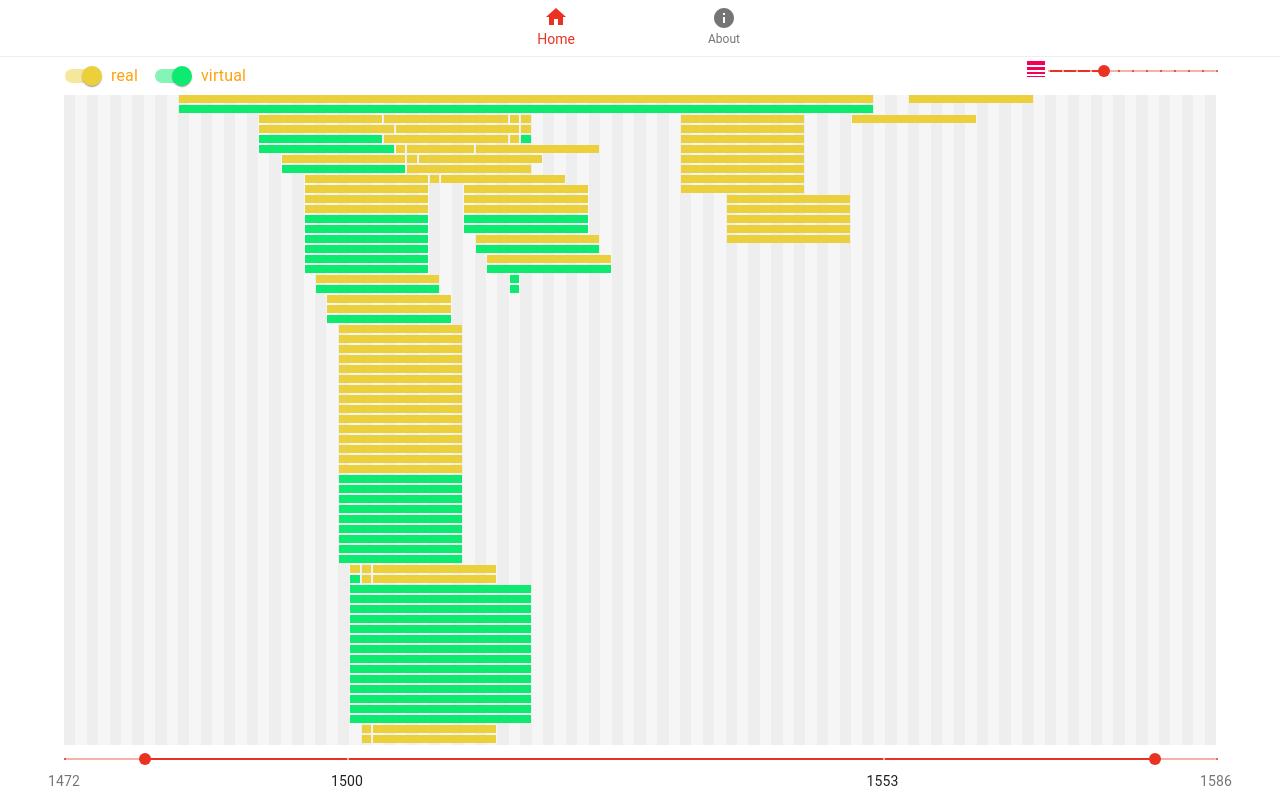
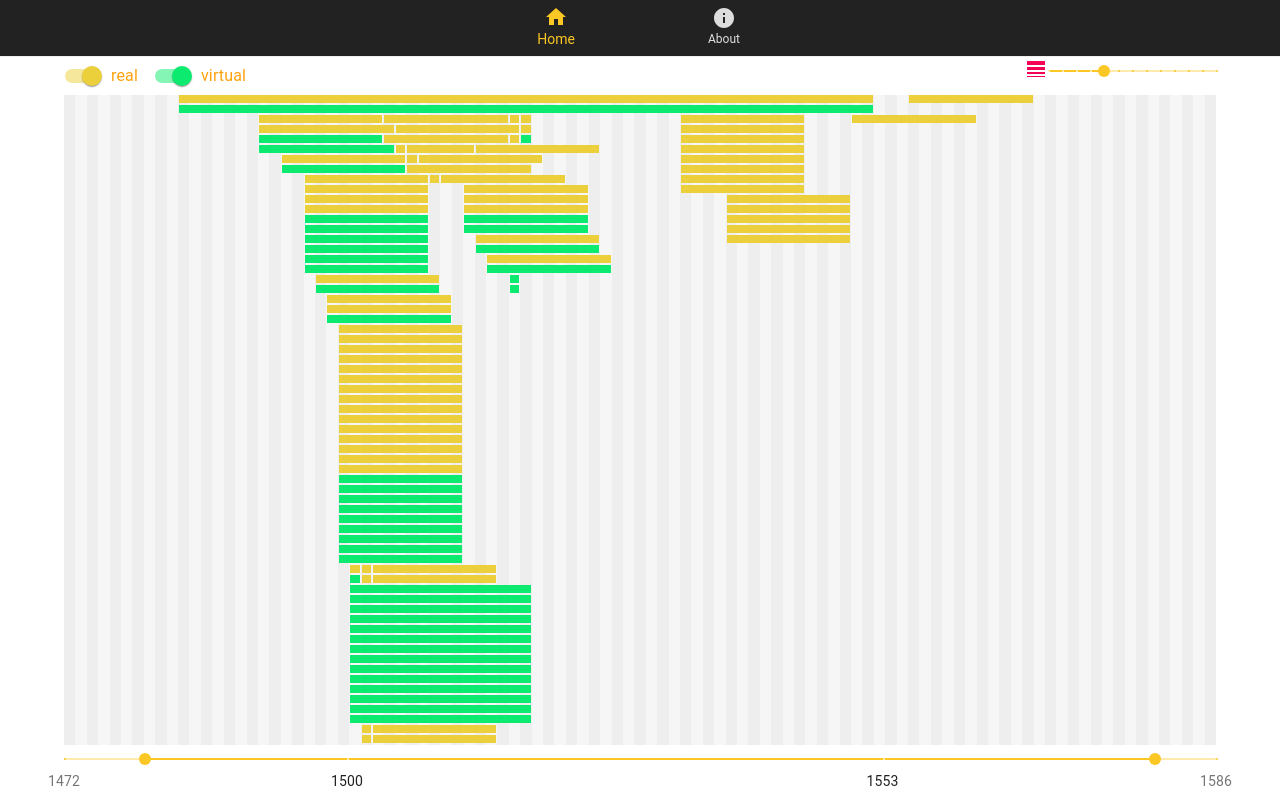
Before and after one commit to d-kuznetsov/cranach-timeline, a Next.js app: page / in a window 1280 px wide. Shown: the top 798 px of the page. Built offline with nearby package versions, Linux system fonts and the light colour scheme.

Commit message:
change main colors

```diff
--- a/src/components/Layout/Layout.module.scss
+++ b/src/components/Layout/Layout.module.scss
@@ -16,6 +16,7 @@ $content-width: 90%;
   flex: 0 0 constants.$header-height;
   display: flex;
   justify-content: center;
+  background-color: constants.$color-dark;
   border-bottom: 1px solid #eee;
 }
 
@@ -29,8 +30,16 @@ $content-width: 90%;
   justify-content: center;
 }
 
+.leftSidbar {
+  width: 5%;
+}
+
 .mainContent {
   width: $content-width;
+}
+
+.rightSidbar {
+  width: 5%;
 }
 
 .footer {
--- a/src/components/Navigation/Navigation.module.scss
+++ b/src/components/Navigation/Navigation.module.scss
@@ -0,0 +1,9 @@
+@use '../../styles/constants' as constants;
+
+.container {
+  background-color: constants.$color-dark !important;
+}
+
+.container .navigationAction {
+  color: #ddd;
+}
--- a/src/components/Navigation/index.jsx
+++ b/src/components/Navigation/index.jsx
@@ -7,6 +7,7 @@ import BottomNavigationAction from "@material-ui/core/BottomNavigationAction";
 import HomeIcon from "@material-ui/icons/Home";
 import ContactMailIcon from "@material-ui/icons/ContactMail";
 import InfoIcon from "@material-ui/icons/Info";
+import styles from "./Navigation.module.scss";
 
 const navItems = [
   { label: "Home", IconComponent: HomeIcon, link: "/" },
@@ -25,10 +26,11 @@ export function NavigationContainer() {
 
 export function NavigationComponent({ items, link, onChange }) {
   return (
-    <BottomNavigation value={link} onChange={onChange}>
+    <BottomNavigation className={styles.container} value={link} onChange={onChange}>
       {items.map(({ label, link, IconComponent }) => {
         return (
           <BottomNavigationAction
+            className={styles.navigationAction}
             key={label}
             label={label}
             value={link}
--- a/src/lib/createTheme.js
+++ b/src/lib/createTheme.js
@@ -4,7 +4,7 @@ export default function createTheme() {
   const theme = createMuiTheme({
     palette: {
       primary: {
-        main: "#EA3222",
+        main: "#FAC725",
       },
     },
   });
--- a/src/styles/_constants.scss
+++ b/src/styles/_constants.scss
@@ -8,4 +8,6 @@ $color-success: #28a745;
 $color-info: #17a2b8;
 $color-warning: #ffc107;
 
+$color-dark: #222;
+
 $header-height: 56px;
```
